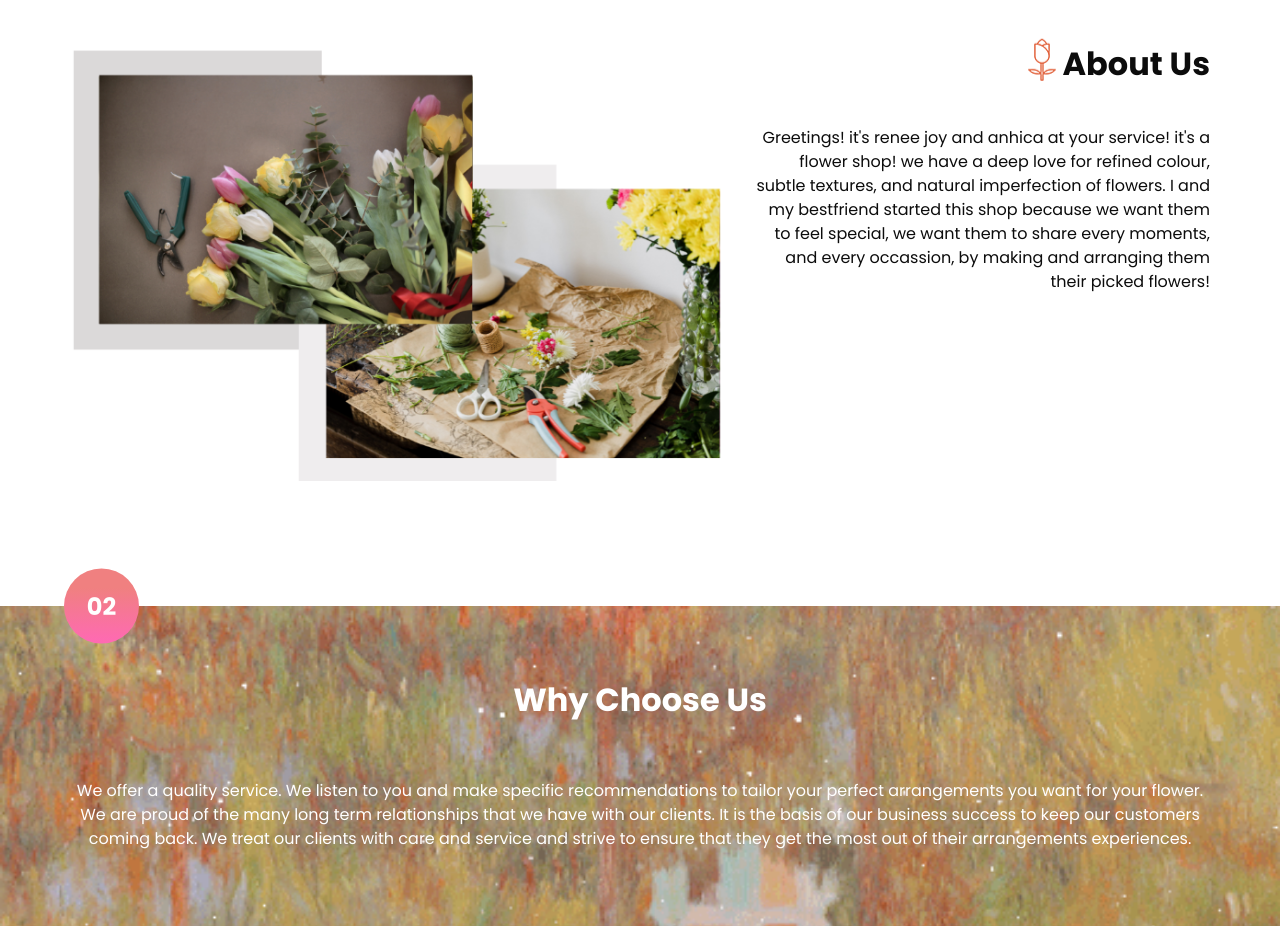
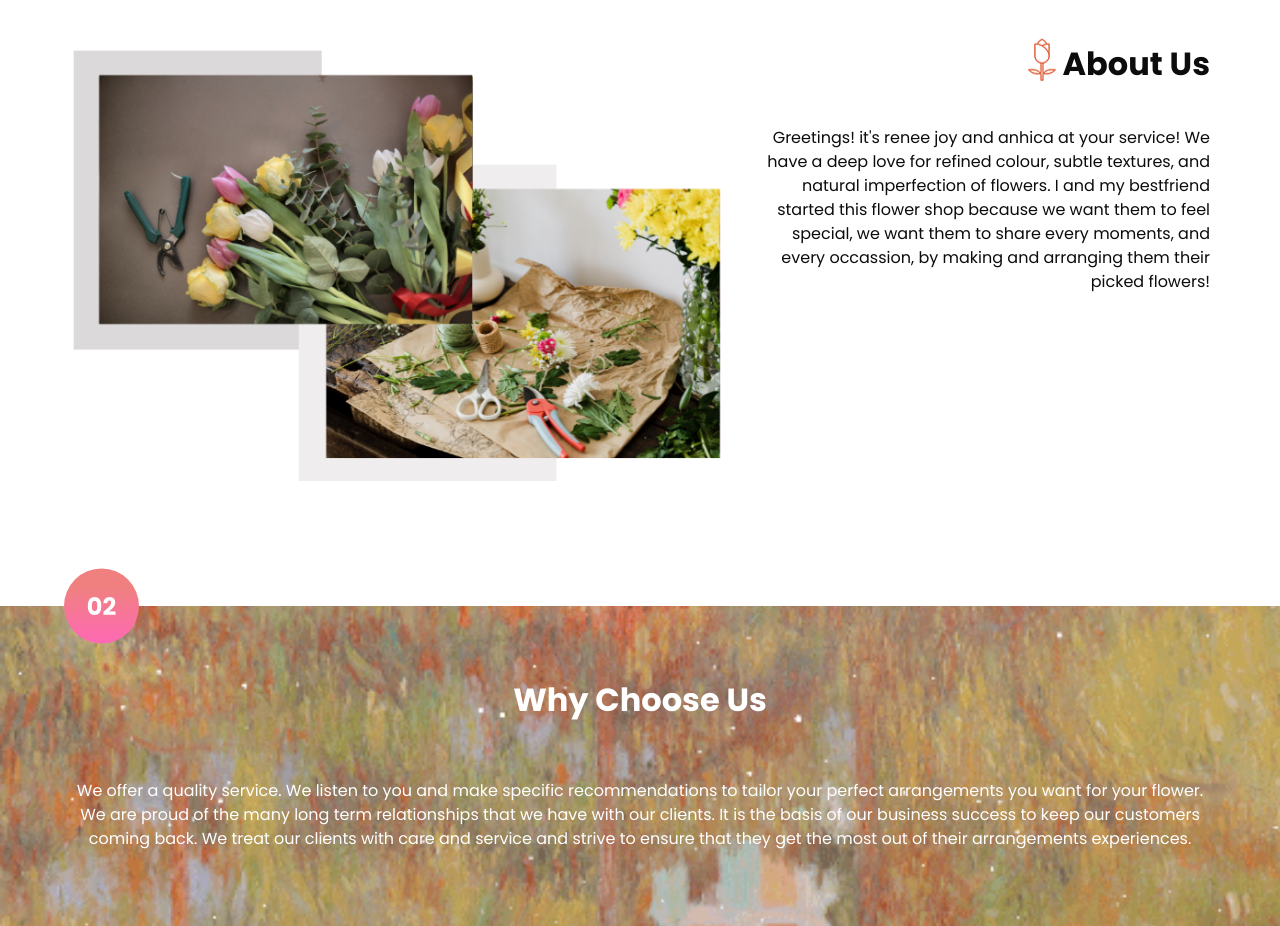
Before and after one commit to reneeyey/claudemonet.github.io, a plain HTML site: page index.html in a window 1280 px wide. Shown: the part 880-1806 px from the top of the page. Drawn offline with nearby package versions, Linux system fonts and the light colour scheme; a web font is replaced by a local one.

Commit message:
Update index.html

```diff
--- a/index.html
+++ b/index.html
@@ -117,9 +117,9 @@
             </div>
             <p>
               Greetings! it's renee joy and anhica at your service!
-                it's a flower shop! we have a deep love for
+                We have a deep love for
                 refined colour, subtle textures, and natural imperfection of flowers.
-                I and my bestfriend started this shop because we want them to
+                I and my bestfriend started this flower shop because we want them to
                 feel special, we want them to share every moments, and
                 every occassion, by making and arranging them their picked
                 flowers!
```
